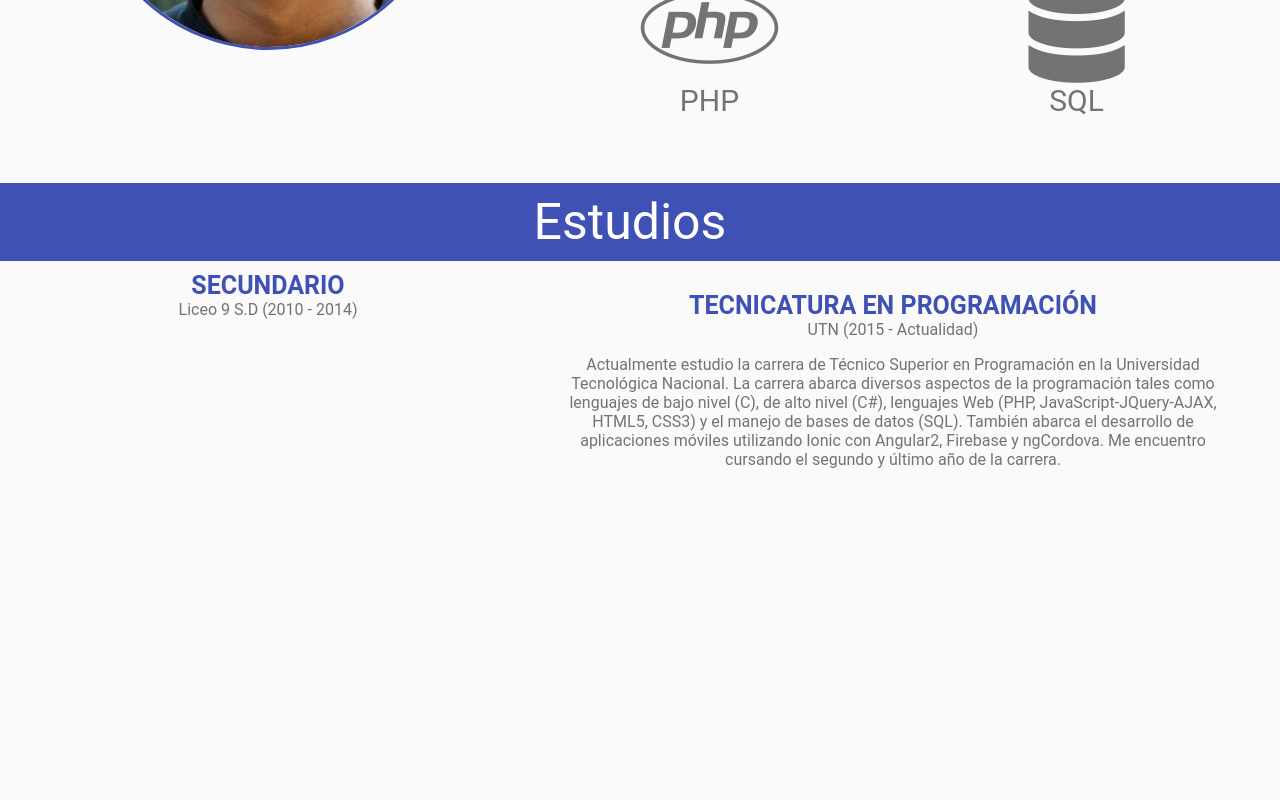
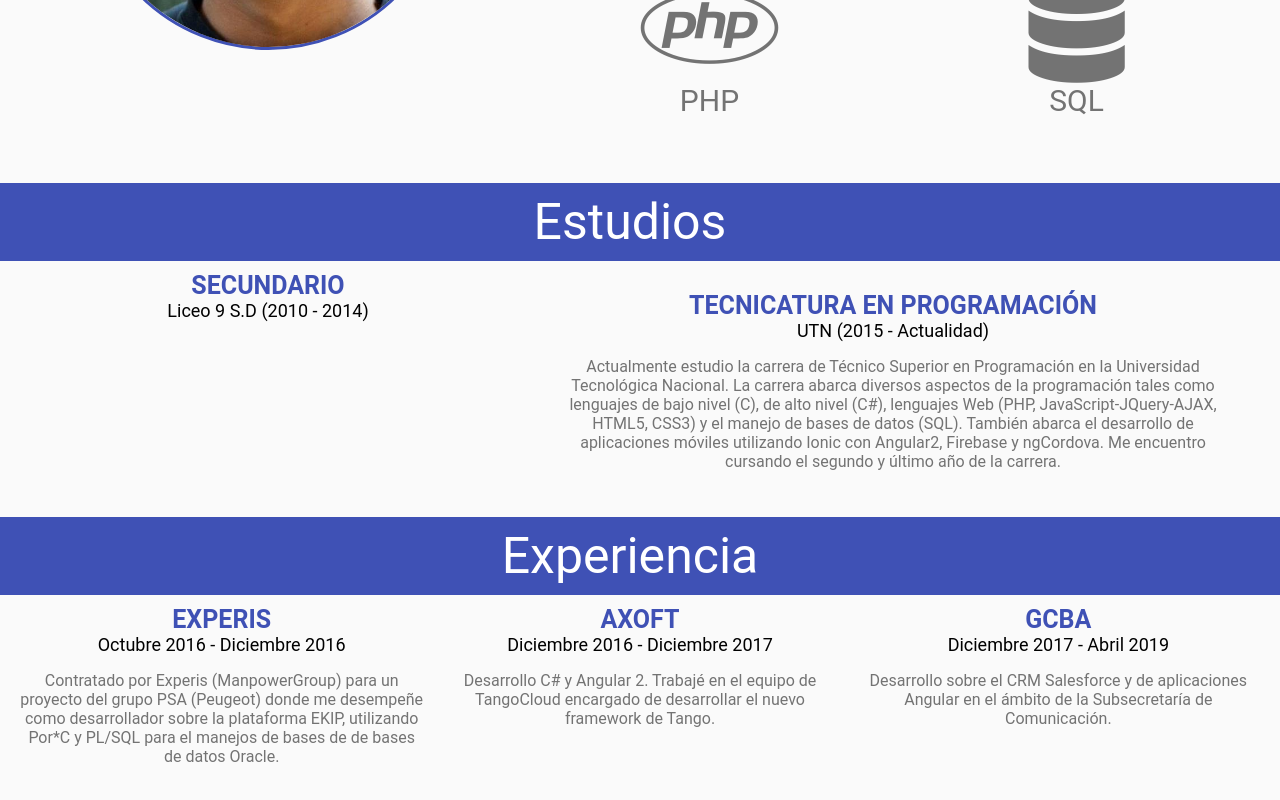
Before and after one commit to JuanMaBF/mi-cv, an Angular app: page / in a window 1280 px wide. Shown: the part 556-1356 px from the top of the page. Before the commit the page ends 1081 px from the top, so only its background shows below. Built offline with nearby package versions, Linux system fonts and the light colour scheme.

Commit message:
experiencia

```diff
--- a/src/app/pages/main/main.component.html
+++ b/src/app/pages/main/main.component.html
@@ -71,11 +71,11 @@
         fxLayoutGap.sm="0">
         <div fxFlex="40%">
             <div class="item-title">SECUNDARIO</div>
-            Liceo 9 S.D (2010 - 2014)
+            <div class="item-subtitle">Liceo 9 S.D (2010 - 2014)</div>
         </div>
         <div class="item item-2" fxFlex="60%" fxFlexOrder="3">
             <div class="item-title">TECNICATURA EN PROGRAMACIÓN</div>
-            UTN (2015 - Actualidad)
+            <div class="item-subtitle">UTN (2015 - Actualidad)</div>
             <p>
                 Actualmente estudio la carrera de Técnico Superior en Programación en la
                 Universidad Tecnológica Nacional. La carrera abarca diversos aspectos de
@@ -89,5 +89,42 @@
     </div>
 
     <!-- Experiencia laboral -->
+    <span class="section-title">Experiencia</span>
+    <div class="section"
+        fxLayout
+        fxLayout.sm="column"
+        fxLayout.xs="column"
+        fxLayoutAlign="center"
+        fxLayoutGap="15px"
+        fxLayoutGap.sm="0">
+        <div fxFlex="33%" fxFlexOrder="3">
+            <div class="item-title">EXPERIS</div>
+            <div class="item-subtitle">Octubre 2016 - Diciembre 2016</div>
+            <p>
+                Contratado por Experis (ManpowerGroup) para un proyecto del grupo PSA (Peugeot)
+                donde me desempeñe como desarrollador sobre la plataforma EKIP, utilizando Por*C
+                y PL/SQL para el manejos de bases de de bases de datos Oracle.
+            </p>
+        </div>
+
+        <div fxFlex="33%" fxFlexOrder="3">
+            <div class="item-title">AXOFT</div>
+            <div class="item-subtitle">Diciembre 2016 - Diciembre 2017</div>
+            <p>
+                Desarrollo C# y Angular 2. Trabajé en el equipo de TangoCloud encargado
+                de desarrollar el nuevo framework de Tango.
+            </p>
+        </div>
+
+        <div fxFlex="33%" fxFlexOrder="3">
+            <div class="item-title">GCBA</div>
+            <div class="item-subtitle">Diciembre 2017 - Abril 2019</div>
+            <p>
+                Desarrollo sobre el CRM Salesforce y de aplicaciones Angular en el ámbito de
+                la Subsecretaría de Comunicación.
+            </p>
+        </div>
+
+    </div>
 
 </div>
--- a/src/app/pages/main/main.component.scss
+++ b/src/app/pages/main/main.component.scss
@@ -77,4 +77,5 @@
 
 .item-subtitle {
     font-size: 18px;
+    color: #000;
 }
```
Also changed, not shown: src/app/services/github.service.ts (added).
